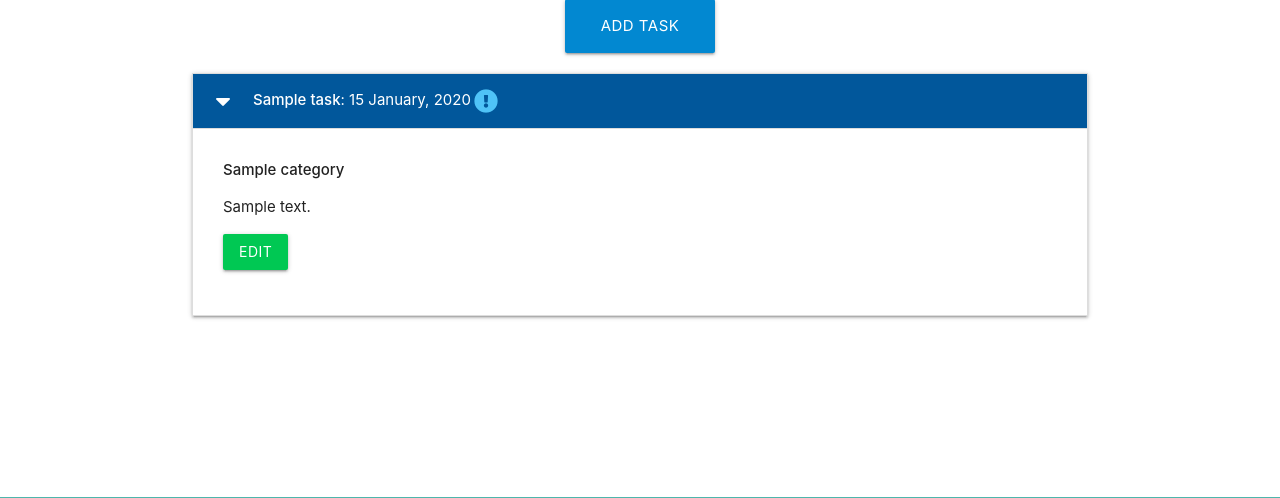
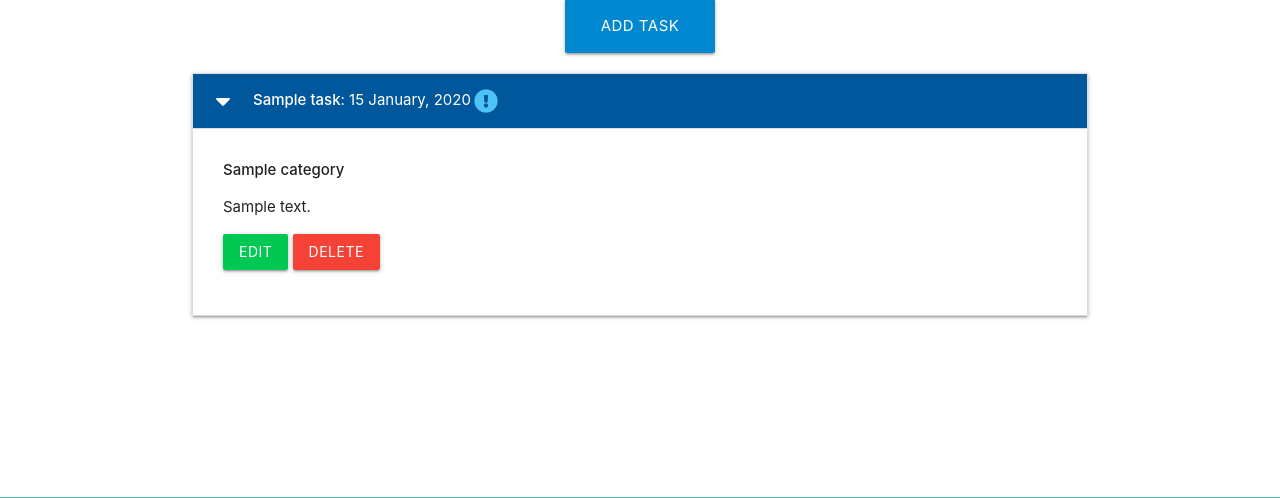
Before and after one commit to totalnoMartina/flask-sqlalchemy-task-manager, a Flask app: page / in a window 1280 px wide, after a click that opens the changed part. Shown: the part 160-658 px from the top of the page. Run offline with Flask 2, Linux system fonts and the light colour scheme; tables that the repository leaves empty hold one stand-in row (values such as "Sample post").

Commit message:
Add cruDelete function to routes and delete button to homepage

```diff
--- a/taskmanager/routes.py
+++ b/taskmanager/routes.py
@@ -33,6 +33,8 @@ def edit_category(category_id):
         return redirect(url_for("categories"))
     return render_template("edit_category.html", category=category)
 
+
+# add modals - defensive programming
 @app.route("/delete_category/<int:category_id>")
 def delete_category(category_id):
     category = Category.query.get_or_404(category_id)
@@ -70,3 +72,11 @@ def edit_task(task_id):
         task.category_id = request.form.get("category_id")
         db.session.commit()
     return render_template("edit_task.html", task=task, categories=categories)
+
+# add modals
+@app.route("/delete_task/<int:task_id>")
+def delete_task(task_id):
+    task = Task.query.get_or_404(task_id)
+    db.session.delete(task)
+    db.session.commit()
+    return redirect(url_for("home"))
--- a/taskmanager/templates/tasks.html
+++ b/taskmanager/templates/tasks.html
@@ -26,6 +26,7 @@
             <p>{{ task.task_description }}</p>
             <p>
                 <a href="{{ url_for('edit_task', task_id=task.id) }}" class="btn green accent-4">Edit</a>
+                <a href="{{ url_for('delete_task', task_id=task.id) }}" class="btn red">Delete</a>
             </p>
         </div>
     </li>
```
